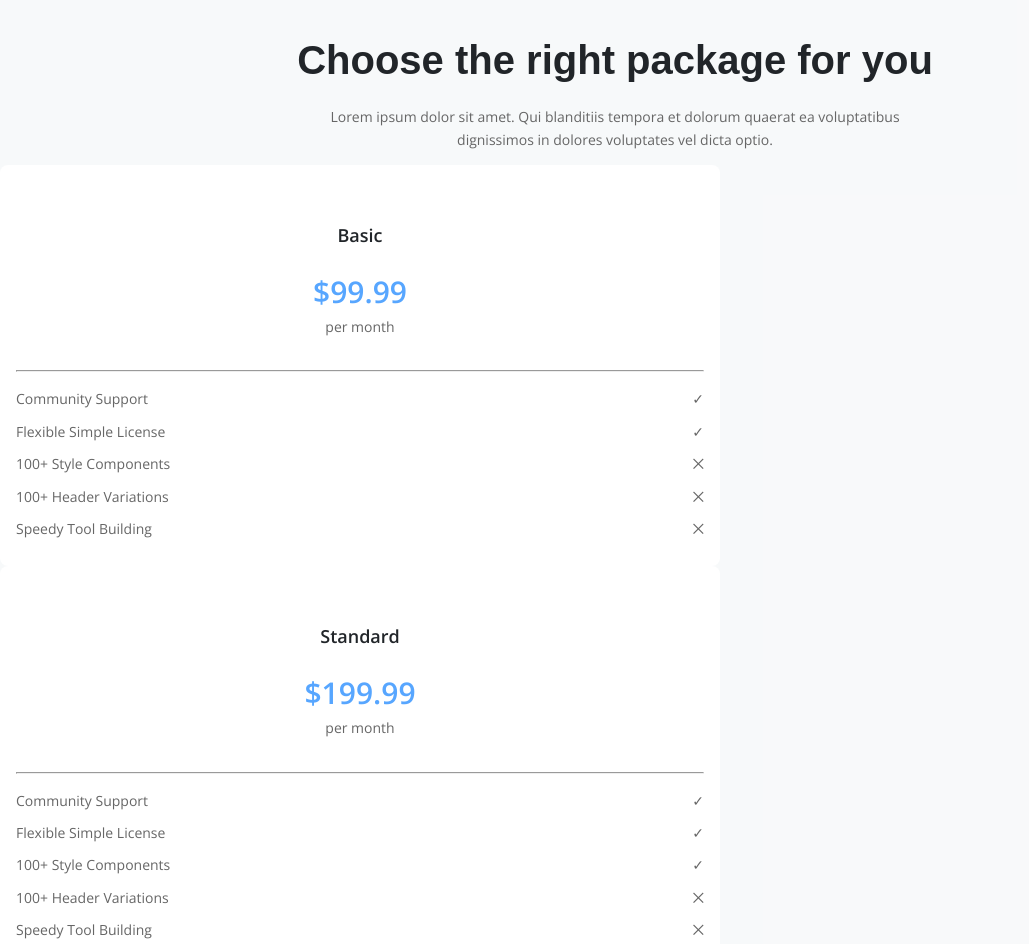
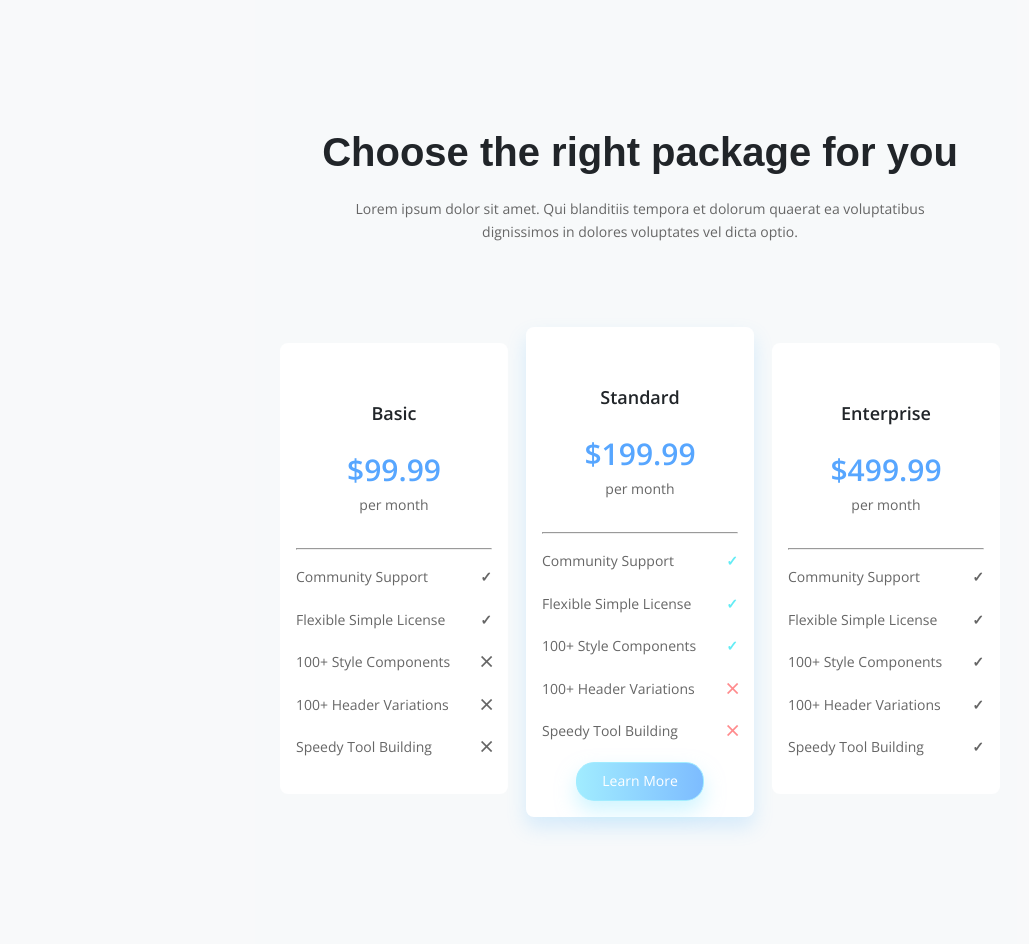
Before and after one commit to ArchanaManoj/-CODERAD_Sample, a plain HTML site: page index.html in a window 1280 px wide. Shown: the part 2600-3544 px from the top of the page, without its empty margins (0-1029 px from the left). Drawn offline with nearby package versions, Linux system fonts and the light colour scheme.

Commit message:
add styles to pricing section

```diff
--- a/css/styles.css
+++ b/css/styles.css
@@ -204,13 +204,35 @@ span.bg-color-6 {
 
 .block-text.pricing-header {
   text-align: center;
-  padding: right: 0;
+  padding-right: 0;
+  margin: var(--size-100) 0;
+}
+
+.pricing-table {
+  display: grid;
+  grid-template-columns: repeat(auto-fit, minmax(215px, 1fr));
+  gap: var(--size-18);
+  align-items: flex-start;
+  margin: auto;
 }
 
 .price-card {
   background-color: var(--font-color-white);
   border-radius: 8px;
   padding: var(--size-16);
+}
+
+.price-card .checked {
+  color: var(--success);
+}
+
+.price-card .times {
+  color: var(--danger);
+}
+
+.price-card.featured {
+  box-shadow: 0 10px 20px rgba(82, 179, 255, 0.2);
+  margin-top: -1rem;
 }
 
 .price-card h3 {
@@ -233,13 +255,18 @@ span.bg-color-6 {
 }
 
 .price-card li {
-  margin-bottom: var(--size-10);
+  margin-bottom: var(--size-20);
 }
 
 .price-card .icon {
   float: right;
+  font-weight: 600;
 }
 
 .price-card hr {
   margin: 2rem 0 1rem;
 }
+
+.plan-btn-wrapper {
+  text-align: center;
+}
--- a/index.html
+++ b/index.html
@@ -180,7 +180,7 @@
         </ul>
       </div>
 
-      <div class="price-card">
+      <div class="price-card featured">
         <h3>Standard</h3>
         <div class="price">$199.99</div>
         <div class="billed">per month</div>
@@ -188,24 +188,27 @@
         <ul>
           <li>
             <span class="title">Community Support</span>
-            <span class="icon">&#x2713;</span>
+            <span class="icon checked">&#x2713;</span>
           </li>
           <li>
             <span class="title">Flexible Simple License</span>
-            <span class="icon">&#x2713;</span>
+            <span class="icon checked">&#x2713;</span>
           </li>
           <li>
             <span class="title">100+ Style Components</span>
-            <span class="icon">&#x2713;</span>
+            <span class="icon checked">&#x2713;</span>
           </li>
           <li>
             <span class="title">100+ Header Variations</span>
-            <span class="icon">&#10761;</span>
+            <span class="icon times">&#10761;</span>
           </li>
           <li>
             <span class="title">Speedy Tool Building</span>
-            <span class="icon">&#10761;</span>
+            <span class="icon times">&#10761;</span>
           </li>
+          <div class="plan-btn-wrapper">
+            <a href="" class="btn btn-primary">Learn More</a>
+          </div>
         </ul>
       </div>
 
```
